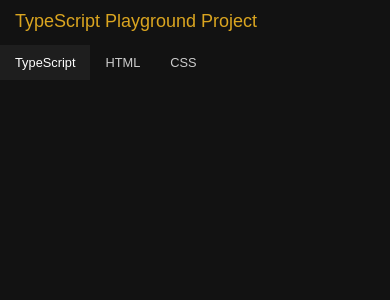
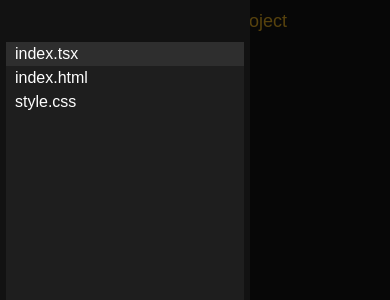
Before and after one commit to jmfirth/typescript-playground, a Preact app: page / in a window 390 px wide. Shown: the top 300 px of the page. Built offline with nearby package versions, Linux system fonts and the light colour scheme; no server answers.

Commit message:
Added sidebar; UI actions into sidebar; Removed extraneous sidebar;  Made sidebar an overlay on mobile; Style cleanup

```diff
--- a/src/App.tsx
+++ b/src/App.tsx
@@ -6,14 +6,16 @@ import {
   Container,
   CSSEditor,
   HTMLEditor,
+  Icon,
   IconButton,
   IconLink,
   RenderFrame,
+  Sidebar,
   Toolbar,
   TypeScriptEditor,
   Window,
 } from './components/index';
-import { Github, Location, Project, Storage } from './utilities';
+import { Abilities, Github, Location, Project, Storage } from './utilities';
 import * as Examples from './examples/index';
 import * as Definitions from './definitions';
 
@@ -37,11 +39,11 @@ interface State {
 
 class App extends Component<null, State> {
   state: State = {
-    show: 'code',
+    show: 'index.tsx',
     editorMounted: false,
     transpiled: '',
     authenticated: false,
-    sidebarOpen: false,
+    sidebarOpen: !Abilities.isMobile(),
     user: undefined,
     project: undefined,
     autohideToolbar: false,
@@ -216,44 +218,34 @@ class App extends Component<null, State> {
       editorMounted, project, semanticValidation, syntaxValidation,
     } = this.state;
 
+    const extension = show.substring(show.lastIndexOf('.') + 1);
+    let editorType = '';
+    switch (extension) {
+      case 'ts':
+      case 'tsx':
+      case 'js':
+      case 'jsx':
+        editorType = 'code';
+        break;
+      case 'html':
+        editorType = 'html';
+        break;
+      case 'css':
+        editorType = 'css';
+        break;
+      default:
+        editorType = 'code';
+    }
+
     return (
       <Window sidebarOpen={sidebarOpen} autohideToolbar={autohideToolbar}>
-        {/*<Sidebar>
+        <div id="sidebar-overlay" onClick={() => this.setState({ sidebarOpen: false })} />
+        <Sidebar>
           <Toolbar>
-            <div className="toolbar-title">Explorer</div>
-          </Toolbar>
-          <Toolbar>
-            <IconButton
-              name="menu"
-              onClick={() => alert('Coming soon: persistent editor, layout, and compiler options!!')}
-            />
-          </Toolbar>
-          <div id="sidebar-content" />
-        </Sidebar>*/}
-        <Container>
-          <div id="toolbar-container">
-            <Toolbar>
-              {/*<IconButton
-                name="menu"
-                onClick={() => this.setState({ sidebarOpen: !sidebarOpen })}
-              />*/}
-              <div
-                className="toolbar-title is-contenteditable"
-                contentEditable={true}
-                onInput={(e) => this.onDescriptionInput(e)}
-              >
-                {project && project.description}
-              </div>
-              <div className="spacer" />
             <IconButton
               tooltip="New Project"
               name="folder-plus"
               onClick={() => this.createNewProject()}
-              />
-              <IconButton
-                tooltip="Add TypeScript Definition"
-                name="library-plus"
-                onClick={() => this.loadDefinition()}
             />
             {authenticated && (
               <IconButton
@@ -272,47 +264,34 @@ class App extends Component<null, State> {
             {!authenticated &&
               <IconLink tooltip="Login to Github" name="github-circle" url={Github.GITHUB_OAUTH_URL} />
             }
-              {/*<IconButton
-                tooltip="Settings"
-                name="settings"
-                onClick={() => alert('Coming soon: persistent editor, layout, and compiler options!!')}
-              />*/}
           </Toolbar>
+          <div id="sidebar-content">
+            <ul className="sidebar-tree">
+              <li
+                className={`${show === 'index.tsx' ? 'selected' : ''}`}
+                onClick={() => this.setState({ show: 'index.tsx' })}
+              >
+                <Icon name="language-typescript" className="sidebar-file-icon" />
+                <span>index.tsx</span>
+              </li>
+              <li
+                className={`${show === 'index.html' ? 'selected' : ''}`}
+                onClick={() => this.setState({ show: 'index.html' })}
+              >
+                <Icon name="language-html5" className="sidebar-file-icon" />
+                <span>index.html</span>
+              </li>
+              <li
+                className={`${show === 'style.css' ? 'selected' : ''}`}
+                onClick={() => this.setState({ show: 'style.css' })}
+              >
+                <Icon name="language-css3" className="sidebar-file-icon" />
+                <span>style.css</span>
+              </li>
+            </ul>
+          </div>
+          <div id="sidebar-footer">
             <Toolbar>
-              {showCodeFrame && (
-                <IconButton
-                  className="toolbar-tab"
-                  label="TypeScript"
-                  name="language-typescript"
-                  selected={this.state.show === 'code'}
-                  onClick={() => this.setState({ show: 'code' })}
-                />
-              )}
-              {showCodeFrame && (
-                <IconButton
-                  className="toolbar-tab"
-                  label="HTML"
-                  name="language-html5"
-                  selected={this.state.show === 'html'}
-                  onClick={() => this.setState({ show: 'html' })}
-                />
-              )}
-              {showCodeFrame && (
-                <IconButton
-                  className="toolbar-tab"
-                  label="CSS"
-                  name="language-css3"
-                  selected={this.state.show === 'css'}
-                  onClick={() => this.setState({ show: 'css' })}
-                />
-              )}
-              <div class="spacer" />
-              <IconButton
-                tooltip={`${autohideToolbar ? 'Disable' : 'Enable'} toolbar auto-hide`}
-                name="arrow-expand-all" // "fullscreen"
-                className={`hide-mobile ${autohideToolbar ? 'toolbar-icon--enabled' : ''}`}
-                onClick={() => showCodeFrame && this.setState({ autohideToolbar: !autohideToolbar})}
-              />
               <IconButton
                 tooltip={`${showCodeFrame ? 'Hide' : 'Show'} code frame`}
                 name="code-tags"
@@ -332,10 +311,39 @@ class App extends Component<null, State> {
                 })}
               />
               <IconButton
-                tooltip={`${semanticValidation ? 'Hide' : 'Show'} render frame`}
+                tooltip={`${semanticValidation ? 'Disable' : 'Enable'} validations`}
                 name="code-tags-check"
                 className={semanticValidation ? 'toolbar-icon--enabled' : undefined}
                 onClick={() => this.toggleEditorValidations()}
+              />
+              <IconButton
+                tooltip="Add TypeScript Definition"
+                name="library-plus"
+                onClick={() => this.loadDefinition()}
+              />
+            </Toolbar>
+          </div>
+        </Sidebar>
+        <Container>
+          <div id="toolbar-container">
+            <Toolbar>
+              <IconButton
+                name="menu"
+                onClick={() => this.setState({ sidebarOpen: !sidebarOpen })}
+              />
+              <div
+                className="toolbar-title is-contenteditable"
+                contentEditable={true}
+                onInput={(e) => this.onDescriptionInput(e)}
+              >
+                {project && project.description}
+              </div>
+              <div className="spacer" />
+              <IconButton
+                tooltip={`${autohideToolbar ? 'Disable' : 'Enable'} toolbar auto-hide`}
+                name="arrow-expand-all" // "fullscreen"
+                className={`hide-mobile ${autohideToolbar ? 'toolbar-icon--enabled' : ''}`}
+                onClick={() => showCodeFrame && this.setState({ autohideToolbar: !autohideToolbar})}
               />
             </Toolbar>
           </div>
@@ -343,12 +351,12 @@ class App extends Component<null, State> {
             <Buffers split={showCodeFrame && showRenderFrame}>
               {showCodeFrame && (
                 <Buffer>
-                  {show === 'code' && (
+                  {editorType === 'code' && (
                     <TypeScriptEditor
-                      code={project.files['index.tsx'] ? project.files['index.tsx'].content : ''}
+                      code={project.files[show] ? project.files[show].content : ''}
                       onChange={(source, transpiled, diagnostics) => {
-                        project.files['index.tsx'] = project.files['index.tsx'] || {};
-                        project.files['index.tsx'].content = source;
+                        project.files[show] = project.files[show] || {};
+                        project.files[show].content = source;
                         this.setState({ project, transpiled: transpiled || '' });
                       }}
                       diagnosticOptions={{
@@ -359,22 +367,22 @@ class App extends Component<null, State> {
                       editorDidMount={() => this.setState({ editorMounted: true })}
                     />
                   )}
-                  {show === 'html' && (
+                  {editorType === 'html' && (
                     <HTMLEditor
-                      code={project.files['index.html'] ? project.files['index.html'].content : ''}
+                      code={project.files[show] ? project.files[show].content : ''}
                       onChange={html => {
-                        project.files['index.html'] = project.files['index.html'] || {};
-                        project.files['index.html'].content = html;
+                        project.files[show] = project.files[show] || {};
+                        project.files[show].content = html;
                         this.setState({ project });
                       }}
                     />
                   )}
-                  {show === 'css' && (
+                  {editorType === 'css' && (
                     <CSSEditor
-                      code={project.files['style.css'] ? project.files['style.css'].content : ''}
+                      code={project.files[show] ? project.files[show].content : ''}
                       onChange={css => {
-                        project.files['style.css'] = project.files['style.css'] || {};
-                        project.files['style.css'].content = css;
+                        project.files[show] = project.files[show] || {};
+                        project.files[show].content = css;
                         this.setState({ project });
                       }}
                     />
--- a/src/components/IconButton.tsx
+++ b/src/components/IconButton.tsx
@@ -19,6 +19,6 @@ export default ({ label, name, onClick, selected, tooltip, className }: IconButt
     >
       <Icon name={name} /><span className="button-label"> {label}</span>
     </button>
-    {tooltip && <span className="tooltiptext tooltiptext-left">{tooltip}</span>}
+    {tooltip && <span className="tooltiptext tooltiptext-right">{tooltip}</span>}
   </div>
 );
--- a/src/components/IconLink.tsx
+++ b/src/components/IconLink.tsx
@@ -14,6 +14,6 @@ export default ({ label, name, url, selected, tooltip }: IconButtonProps) => (
     <a className={`button ${selected ? 'button-selected' : ''}`} href={url}>
       <Icon name={name} /> {label}
     </a>
-    {tooltip && <span className="tooltiptext tooltiptext-left">{tooltip}</span>}
+    {tooltip && <span className="tooltiptext tooltiptext-right">{tooltip}</span>}
   </div>
 );
--- a/src/components/index.tsx
+++ b/src/components/index.tsx
@@ -2,7 +2,7 @@ import CSSEditor from './CSSEditor';
 import HTMLEditor from './HTMLEditor';
 import IconButton from './IconButton';
 import IconLink from './IconLink';
-import Icon from './IconLink';
+import Icon from './Icon';
 import RenderFrame from './RenderFrame';
 import TypeScriptEditor from './TypeScriptEditor';
 import {
--- a/src/index.css
+++ b/src/index.css
@@ -43,23 +43,41 @@ body {
   top: 0;
   bottom: 0;
 }
-#window.sidebar-open #container {
-  -webkit-animation: slide2 0.35s forwards;
-  animation: slide2 0.35s forwards;
+@media only screen and (min-width: 768px) {
+  #window.sidebar-open #container {
+    -webkit-animation: slide2 0.35s forwards;
+    animation: slide2 0.35s forwards;
+  }
 }
 @-webkit-keyframes slide2 {
-    100% { left: 200px; }
+    100% { left: 250px; }
 }
 @keyframes slide2 {
-    100% { left: 200px; }
+    100% { left: 250px; }
 }
 
+#window.sidebar-open #sidebar-overlay {
+  position: absolute;
+  top: 0;
+  bottom: 0;
+  left: 0;
+  right: 0;
+  z-index: 19;
+  background-color: rgba(0, 0, 0, 0.6);
+}
+@media only screen and (min-width: 768px) {
+  #sidebar-overlay {
+    display: none;
+  }
+}
 #sidebar {
   position: absolute;
-  left: -200;
-  width: 200px;
+  left: -250px;
+  width: 250px;
   top: 0;
   bottom: 0;
+  z-index: 20;
+  background-color: #121212;
 }
 #window.sidebar-open #sidebar {
   -webkit-animation: slide 0.35s forwards;
@@ -71,13 +89,34 @@ body {
 @keyframes slide {
     100% { left: 0; }
 }
-
 #sidebar-content {
   background-color: #1e1e1e;
-  margin: 0 6px;
+  margin: -8px 6px 0 6px;
   height: calc(100vh - 80px);
   /*height: calc(100vh - 80px - 8px);
   width: calc(200px - 8px);*/
+}
+.sidebar-tree {
+  list-style-type: none;
+  padding: 0px;
+}
+.sidebar-tree li {
+  font-size: 1rem;
+  line-height: 1.5rem;
+  color: #fefefe;
+  cursor: pointer;
+  padding-left: 4px;
+  padding-right: 4px;
+}
+.sidebar-tree li:hover {
+  background-color: #121212;
+}
+.sidebar-tree li.selected {
+  background-color: #2e2e2e;
+}
+.sidebar-file-icon {
+  font-size: 14px;
+  margin-right: 5px;
 }
 
 #window.autohide-toolbar #toolbar-container {
@@ -139,7 +178,7 @@ body {
 
 #buffers {
   width: 100%;
-  height: calc(100% - 80px);
+  height: calc(100% - 40px);
 }
 #window.autohide-toolbar #buffers {
   height: 100%;
```
Also changed, not shown: 1 other file (tests, documents, lock files or other folders). Lines whose indentation alone changed are shown as unchanged.
